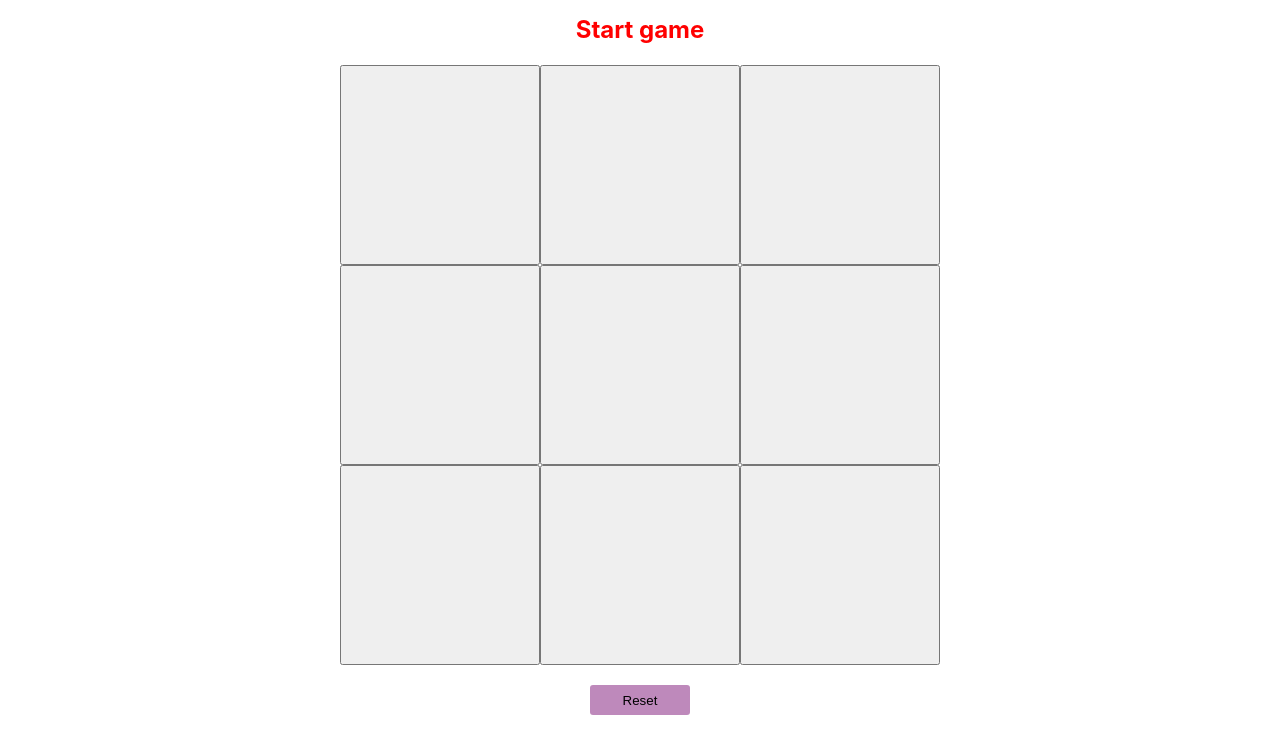
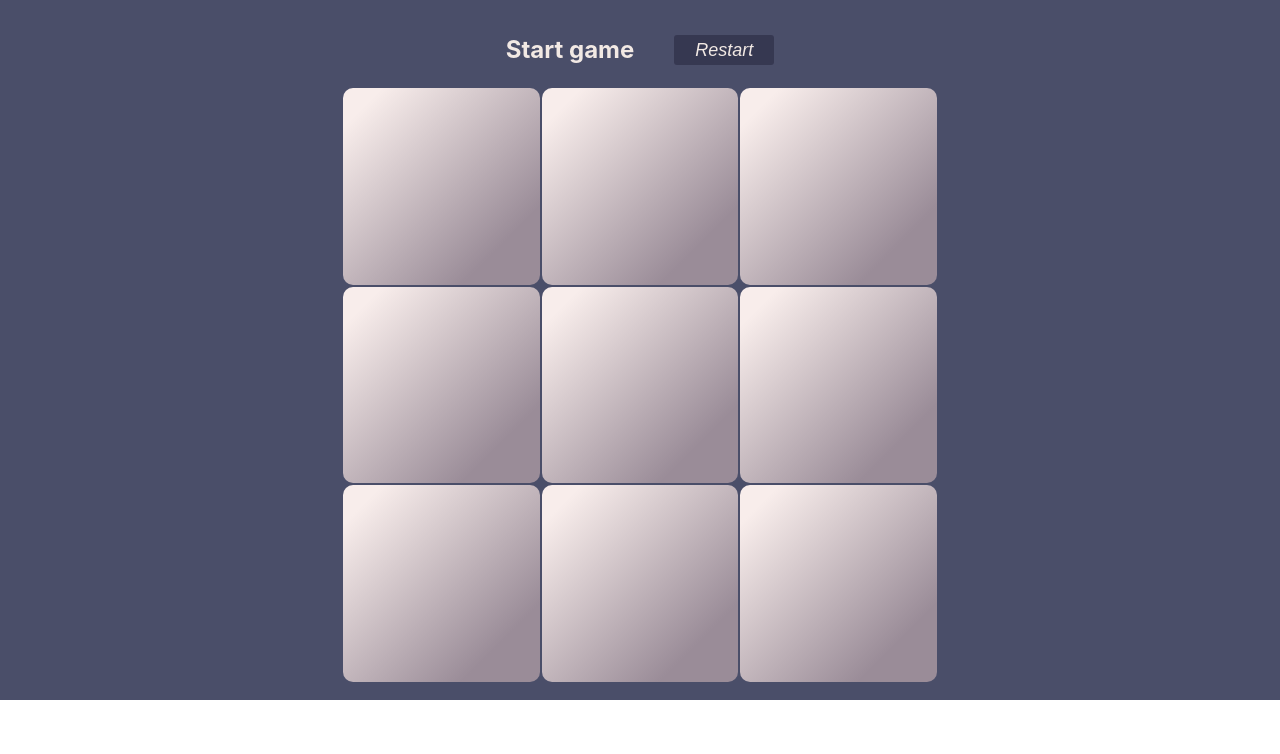
Before and after one commit to chingisdev/soramitrsu_test_task, a React (Create React App) app: page / in a window 1280 px wide. Shown: the top 754 px of the page. Built offline with nearby package versions, Linux system fonts and the light colour scheme.

Commit message:
added some beauty

```diff
--- a/src/components/Board/Board.module.css
+++ b/src/components/Board/Board.module.css
@@ -4,4 +4,9 @@
     margin: 0 auto;
     display: grid;
     grid-template: repeat(3, 1fr) / repeat(3, 1fr);
+    grid-gap: 2px;
+    padding: 3px;
+    border-radius: 10px;
+    /*background-color: black;*/
+    /*border: 1px solid white;*/
 }
--- a/src/components/Cell/Cell.module.css
+++ b/src/components/Cell/Cell.module.css
@@ -1,4 +1,7 @@
 .cell__style {
-    /*border: 2px solid red;*/
+    border: none;
+    border-radius: 10px;
     font-size: 30px;
+    background-image: linear-gradient(135deg, #f8edeb 10%, #9a8c98 80%);
+    cursor: pointer;
 }
--- a/src/components/Game/Game.jsx
+++ b/src/components/Game/Game.jsx
@@ -80,9 +80,11 @@ const Game = () => {
 
     return (
         <div className={style.game__style}>
-            <Message value={message}/>
+            <div className={style.info__style}>
+                <Message value={message}/>
+                <Reset onClick={reset} value={'Refresh'} />
+            </div>
             <Board onClick={handleInput} value={board} />
-            <Reset onClick={reset} value={'Refresh'} />
         </div>
     );
 };
--- a/src/components/Game/Game.module.css
+++ b/src/components/Game/Game.module.css
@@ -3,4 +3,13 @@
     display: flex;
     flex-direction: column;
     justify-content: space-around;
+    background-color: #4a4e69;
 }
+
+.info__style {
+    display: flex;
+    flex-direction: row;
+    justify-content: center;
+    width: 100%;
+    margin: 0 auto;
+}
--- a/src/components/Message/Message.module.css
+++ b/src/components/Message/Message.module.css
@@ -1,5 +1,5 @@
 .message__style {
-    margin: auto auto 20px;
-    color: red;
+    margin: 20px;
+    color: #f2e9e4;
     height: 30px;
 }
--- a/src/components/Reset/Reset.js
+++ b/src/components/Reset/Reset.js
@@ -4,7 +4,7 @@ import style from './Reset.module.css'
 const Reset = ({ onClick }) => {
     return (
         <button className={style.reset__style} onClick={onClick}>
-            Reset
+            Restart
         </button>
     );
 };
--- a/src/components/Reset/Reset.module.css
+++ b/src/components/Reset/Reset.module.css
@@ -1,8 +1,12 @@
 .reset__style {
     width: 100px;
-    height: 30px;
-    margin: 20px auto auto;
+    /*height: 30px;*/
+    margin: 20px;
+    color: #f2e9e4;
     border: none;
-    background-color: rgba(127, 20, 120, 0.5);
+    background-color: rgba(34, 34, 59, 0.5);
     border-radius: 3px;
+    cursor: pointer;
+    font-size: 18px;
+    font-style: italic;
 }
```
